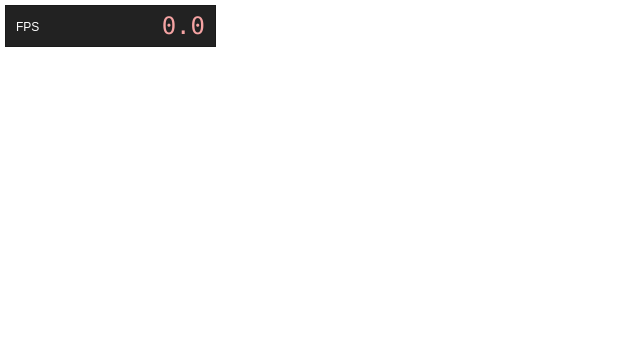
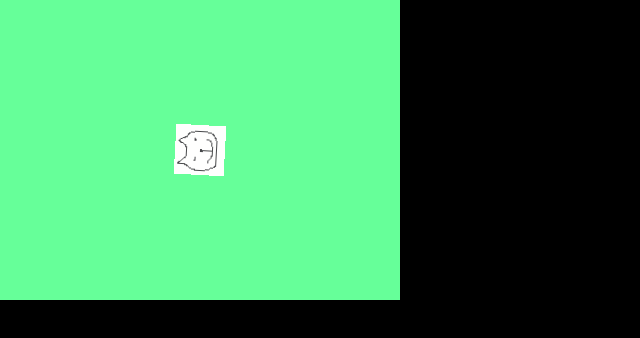
Before and after one commit to lord/platformer, a website: page game.html in a window 1280 px wide. Shown: the whole page, without its empty margins (0-640 px from the left). Drawn offline with Linux system fonts and the light colour scheme.

Commit message:
Add basic pixi js

```diff
--- a/game.html
+++ b/game.html
@@ -4,11 +4,13 @@
     <style>
       body {
         margin: 0;
+        padding: 0;
+        background-color: #000;
       }
     </style>
     <script type="text/javascript" src="/js/pixi.js"></script>
     <script type="text/javascript" src="/js/fps.js"></script>
     <script type="text/javascript" src="/js/app.js"></script>
   </head>
-  <body><canvas id="canvas"></canvas></body>
+  <body></body>
 </html>
--- a/js/app.js
+++ b/js/app.js
@@ -1,11 +1,37 @@
 ;(function(exports) {
+  var stage, renderer, cat;
+  function setupPixi() {
+    stage = new PIXI.Stage(0x66FF99);
+    renderer = PIXI.autoDetectRenderer(400, 300);
+    document.body.appendChild(renderer.view);
+
+    var texture = PIXI.Texture.fromImage("/cat.png");
+    cat = new PIXI.Sprite(texture);
+
+    cat.anchor.x = 0.5;
+    cat.anchor.y = 0.5;
+
+    cat.position.x = 200;
+    cat.position.y = 150;
+
+    stage.addChild(cat);
+  }
+
+  function animate() {
+    requestAnimFrame(animate);
+    renderer.render(stage);
+    cat.rotation += 0.1;
+  }
+
   window.addEventListener('load', function() {
-    var meter = new FPSMeter({
-      heat: 1,
-      graph: 1,
-      history: 40,
-      interval: 500
-    });
-    exports.meter = meter;
+    // var meter = new FPSMeter({
+    //   heat: 1,
+    //   graph: 1,
+    //   history: 40,
+    //   interval: 500
+    // });
+    // exports.meter = meter;
+    setupPixi();
+    requestAnimFrame(animate);
   });
 })(this);
```
Also changed, not shown: cat.png (added).
